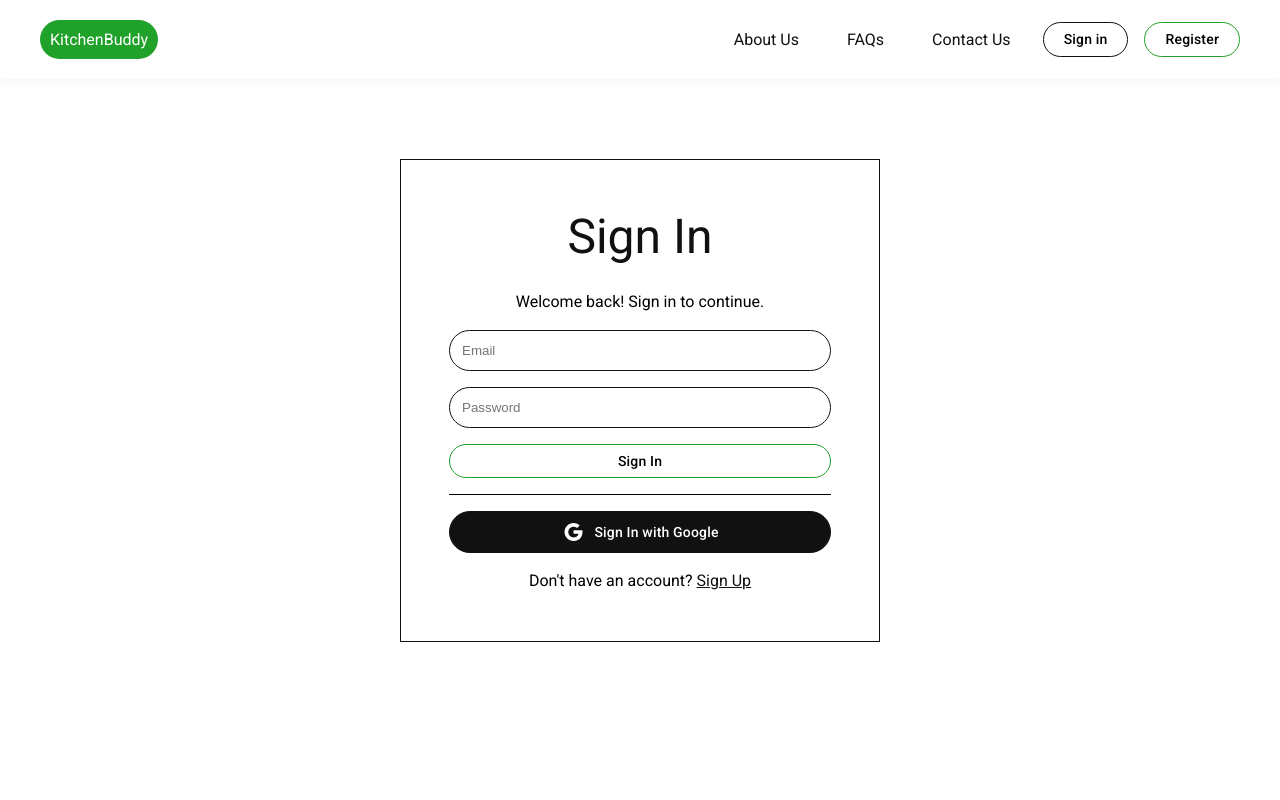
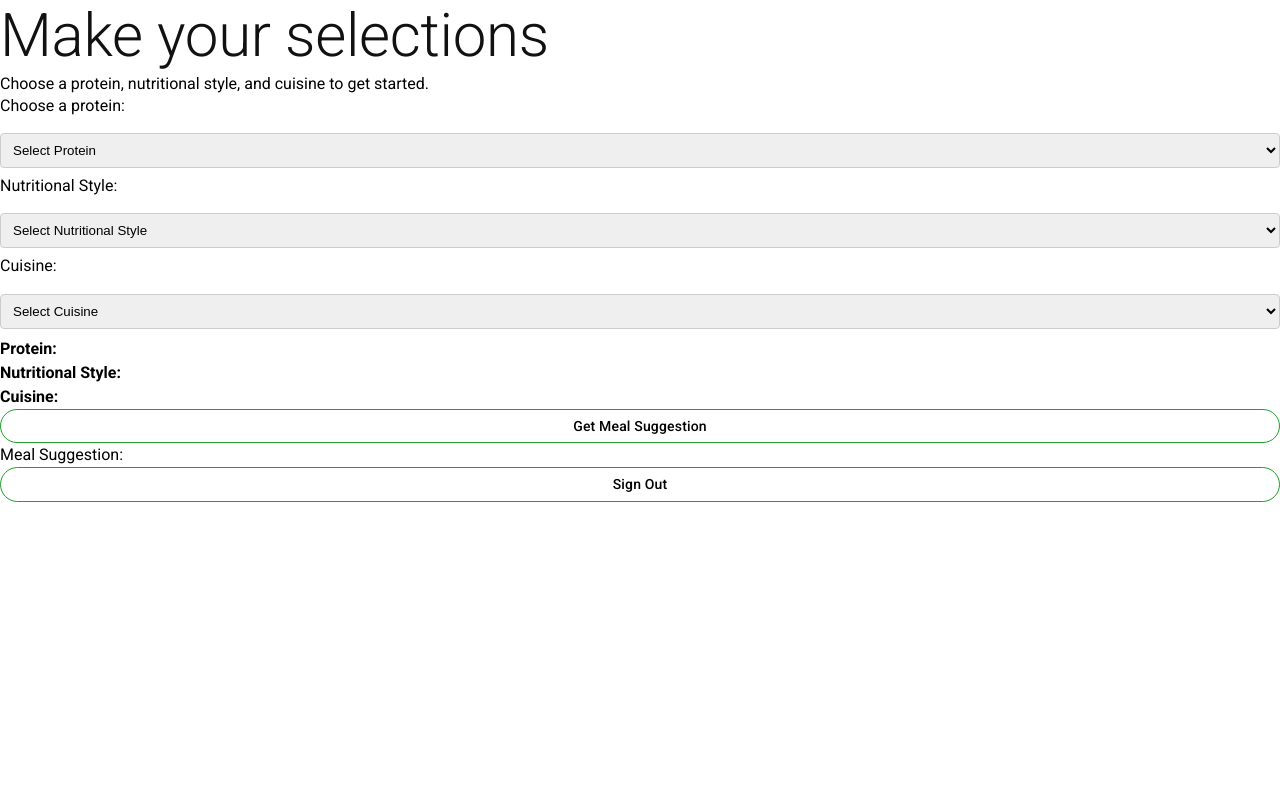
Before and after one commit to fazzalootah/kitchenbuddy, a React (Create React App) app: page /dashboard in a window 1280 px wide. Before the commit this address led to /signin. Shown: the top 800 px of the page. Built offline with nearby package versions, Linux system fonts and the light colour scheme; no server answers; the HTML template or start-up script is replaced by a standard one.

Commit message:
:art: completed the open api task

```diff
--- a/package.json
+++ b/package.json
@@ -6,7 +6,7 @@
     "@testing-library/jest-dom": "^6.0.1",
     "@testing-library/react": "^14.0.0",
     "@testing-library/user-event": "^14.4.3",
-    "axios": "^1.5.0",
+    "axios": "^1.5.1",
     "cors": "^2.8.5",
     "dotenv": "^16.3.1",
     "express": "^4.18.2",
--- a/src/App.js
+++ b/src/App.js
@@ -17,7 +17,7 @@ function App() {
           <Route path="/signup" element={<SignUp />} />
           <Route path="/signin" element={<SignIn />} />
         </Route>
-          <Route path="/dashboard" element={<ProtectedRoute><Dashboard /></ProtectedRoute>}/>
+          <Route path="/dashboard" element={<Dashboard />}/>
         </Routes>
     </Router>
     </UserAuthContextProvider>
--- a/src/pages/Dashboard.js
+++ b/src/pages/Dashboard.js
@@ -2,6 +2,8 @@ import React, { useState, useEffect } from 'react';
 import { firestore, auth, signOut } from '../firebase';
 import { doc, getDoc } from 'firebase/firestore';
 import PreferencesModal from './PreferencesModal';
+import axios from "axios";
+import axiosInstance from '../utils/axios';
 
 const Dashboard = () => {
     const [showModal, setShowModal] = useState(false);
@@ -11,6 +13,7 @@ const Dashboard = () => {
     const [diet, setDiet] = useState('');
     const [cuisine, setCuisine] = useState('');
     const [error, setError] = useState('');
+
 
     useEffect(() => {
         const checkFirstLogin = async (user) => {
@@ -25,28 +28,59 @@ const Dashboard = () => {
         const unsubscribe = auth.onAuthStateChanged(user => user && checkFirstLogin(user));
         return () => unsubscribe();
     }, []);
+    const API_Key = process.env.REACT_APP_OPENAI_API_KEY
+    const fetchMealSuggestion = async () => {
+        // try {
+        //     const requestBody = { protein, diet, cuisine };
 
-    const fetchMealSuggestion = async () => {
-        try {
-            const requestBody = { protein, diet, cuisine };
+        //     const response = await fetch('https://api.openai.com/v1/completions', {
+        //         prompt: `Suggest a meal with ${protein}, that is ${diet}, and ${cuisine} cuisine.`,
+        //         model: 'gpt-3.5-turbo'
+        //     },
+        //     {
+        //         method: 'POST',
+        //         headers: {
+        //             'Content-Type': 'application/json',
+        //             ' Authorization': `Bearer ${API_Key}`
+        //     },
+        //         body: JSON.stringify(requestBody)
+        //     });
 
-            const response = await fetch('http://localhost:3001/openai', {
-                method: 'POST',
-                headers: { 'Content-Type': 'application/json' },
-                body: JSON.stringify(requestBody)
-            });
+        //     if (!response.ok) {
+        //         const errorDetails = await response.json();
+        //         throw new Error(errorDetails.error);
+        //     }
 
-            if (!response.ok) {
-                const errorDetails = await response.json();
-                throw new Error(errorDetails.error);
+        //     const data = await response.json();
+        //     console.log(data);
+        //     setMealSuggestion(data.meal);
+        // } catch (err) {
+        //     console.error("Error:", err);
+        //     setError(`Error: ${err.message}`);
+        // }
+        const config = {
+            headers: {
+                Authorization: `Bearer ${API_Key}`
+            }
+        }
+        try{
+            // const requestBody = { protein, diet, cuisine };
+            const messagesToSend = [
+                { "role": "system", "content": "You are a helpful assistant." },
+                { "role": "user", "content": `Suggest a meal with ${protein}, that is ${diet}, and ${cuisine} cuisine.` }
+            ];
+        const data = await axios.post("https://api.openai.com/v1/chat/completions",{
+            model: `gpt-3.5-turbo`,
+            messages: messagesToSend
+
+        }, config);
+
+        setMealSuggestion(data.data.choices[0].message.content);
+
+        }catch(err){
+            console.log(err);
         }
 
-            const data = await response.json();
-            setMealSuggestion(data.meal);
-        } catch (err) {
-            console.error("Error:", err);
-            setError(`Error: ${err.message}`);
-        }
     };
 
     const handleLogout = async () => {
@@ -110,7 +144,7 @@ const Dashboard = () => {
                     <p><strong>Cuisine:</strong> {cuisine}</p>
                 </div>
 
-                <button onClick={fetchMealSuggestion}>Get Meal Suggestion</button>
+                <button onClick={fetchMealSuggestion} style={{ cursor: "pointer" }}>Get Meal Suggestion</button>
                 <div>
                 <p>Meal Suggestion: {mealSuggestion}</p>
             {error && <p>Error: {error}</p>}
--- /dev/null
+++ b/src/utils/axios.js
@@ -0,0 +1,9 @@
+import axios from "axios";
+
+const axiosInstance = axios.create({
+    baseURL: `https://api.openai.com/v1/`,
+    headers: {
+        Authorization: `Bearer ${process.env.REACT_APP_OPENAI_API_KEY}`
+    }
+});
+export default axiosInstance
```
Also changed, not shown: 2 other files (tests, documents, lock files or other folders). Lines whose indentation alone changed are shown as unchanged.
